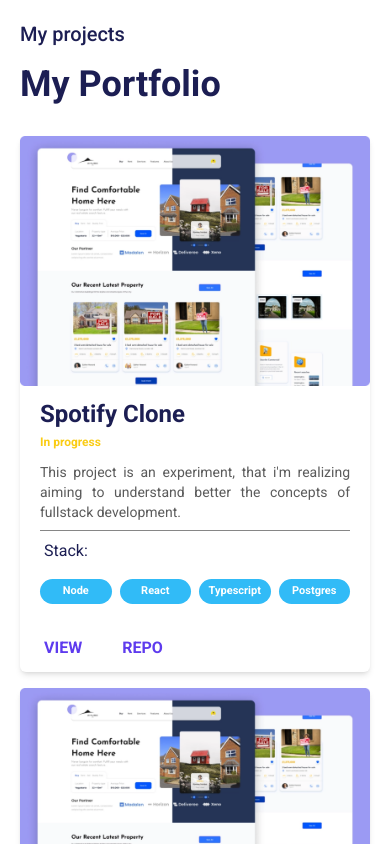
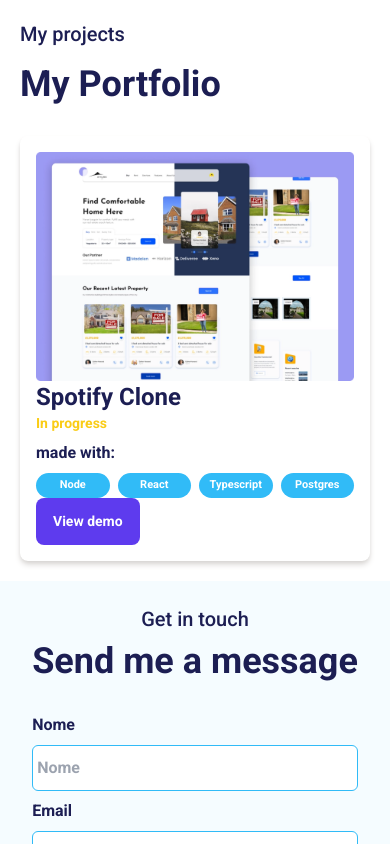
Before and after one commit to vini-barbo/Portfolio, a Nuxt app: page / in a window 390 px wide. Shown: the part 2720-3564 px from the top of the page. Built offline with nearby package versions, Linux system fonts and the light colour scheme.

Commit message:
projects refactor

```diff
--- a/components/HardSkills.vue
+++ b/components/HardSkills.vue
@@ -1,5 +1,5 @@
 <template>
-  <UIContentArea>
+  <UIContentArea :padding="'less'">
     <section class="w-full flex flex-col gap-4 md:gap-8">
       <h1 class="title">Tech stack</h1>
       <aside class="grid grid-cols-1 md:grid-cols-3 gap-3">
--- a/components/Projects.vue
+++ b/components/Projects.vue
@@ -1,10 +1,34 @@
 <template>
   <UIContentArea>
-    <section class="w-full flex flex-col gap-4 md:gap-8 ">
+    <section class="w-full flex flex-col gap-4 md:gap-8">
       <h2 class="subtitle">My projects</h2>
       <h1 class="title">My Portfolio</h1>
-      <aside class="grid grid-cols-1 md:grid-cols-3 2xl:grid-cols-4 gap-4">
-        <div class="card">
+      <aside
+        class="grid grid-cols-1 md:grid-cols-3 2xl:grid-cols-4 gap-4 gap-y-5"
+      >
+        <div class="card2 p-4  shadow-md shadow-stone-300   rounded-lg">
+          <div class="card2Image ">
+            <img src="/projectsample.png" alt="" />
+          </div>
+          <div class="card2Text flex flex-col gap-2">
+            <div class="card2TextTitle ">
+              <h3>Spotify Clone</h3>
+              <p><mark class="text-yellow-400">In progress</mark></p>
+            </div>
+            made with:
+            <div class="cardTechs">
+              <div>Node</div>
+              <div>React</div>
+              <div>Typescript</div>
+              <div>Postgres</div>
+            </div>
+          </div>
+          <div class="card2Button">
+            <UIButton text="View demo"></UIButton>
+          </div>
+        </div>
+
+        <!-- <div class="card" >
           <div class="cardImage">
             <img src="/projectsample.png" alt="" />
           </div>
@@ -67,7 +91,7 @@
               </div>
             </div>
           </div>
-        </div>
+        </div> -->
       </aside>
     </section>
   </UIContentArea>
@@ -95,8 +119,7 @@
 }
 
 .card {
-  @apply flex flex-col  shadow-md gap-1  rounded-md w-[1fr]
-  md:w-[4fr];
+  @apply flex flex-col  shadow-md gap-1 h-[550px] rounded-md 2xl:h-[550px] aspect-[1/1.5];
 }
 
 .cardImage {
@@ -111,7 +134,7 @@
   @apply flex gap-10 text-base mt-4 uppercase ml-1 h-9;
 }
 
-.cardTextTitle{
+.cardTextTitle {
   @apply text-[12px] mt-2;
 }
 
--- a/components/UI/ContentArea.vue
+++ b/components/UI/ContentArea.vue
@@ -13,7 +13,7 @@
 
 <template>
   <section
-    class="flex justify-center w-full p-5 md:px-11"
+    class="flex justify-center w-full p-5 md:px-11 "
     :class="{
       'md:py-20': props.padding === 'normal',
       'bg-main-blue': props.color === 'blue',
```
